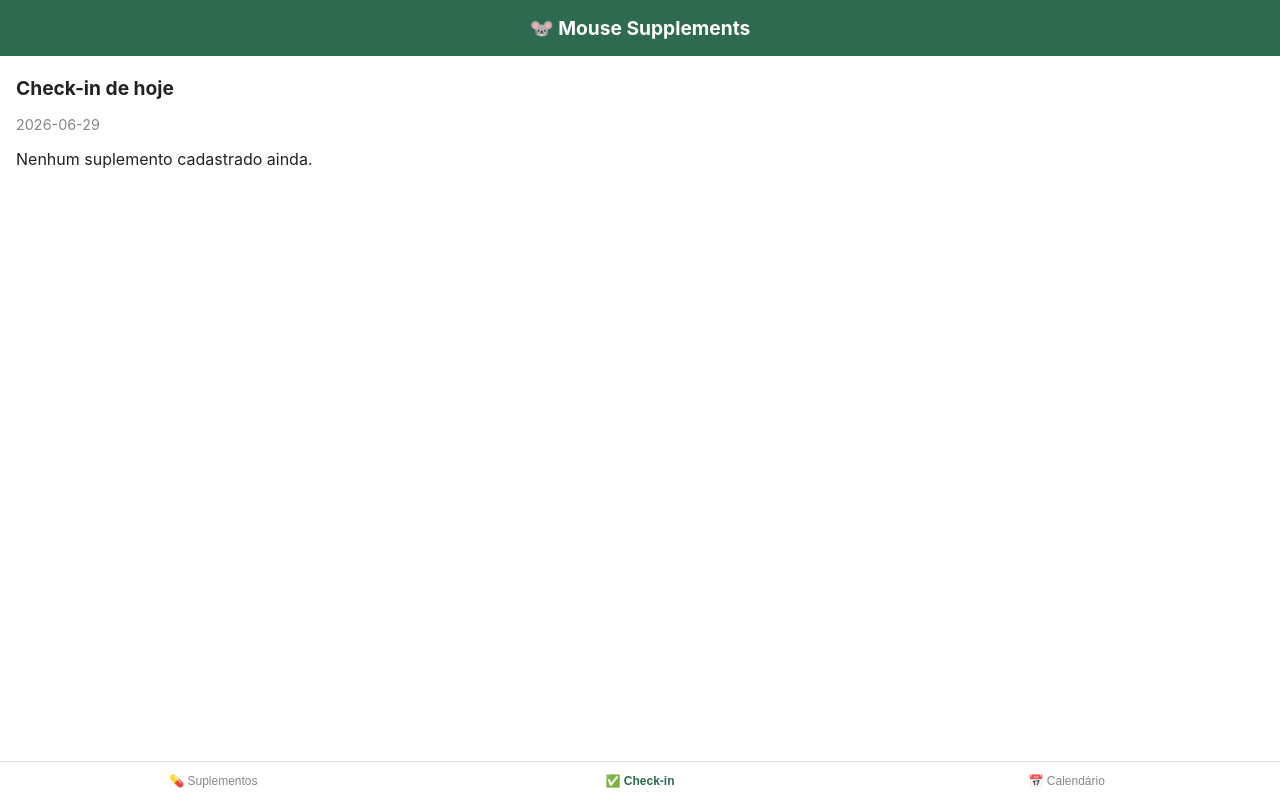
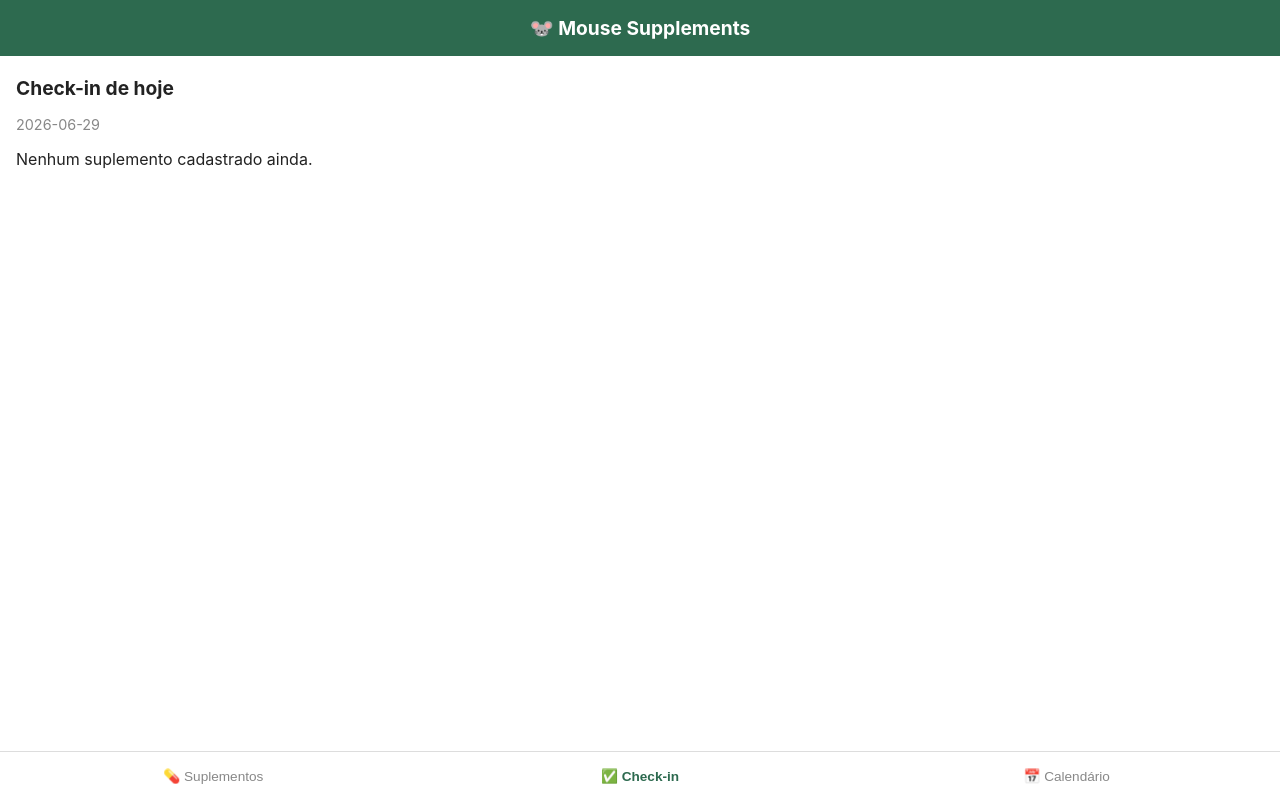
Before and after one commit to lazoskii/app_registro_antiaging, a React (Vite) app: page / in a window 1280 px wide. Built offline with nearby package versions, Linux system fonts and the light colour scheme.

Commit message:
resize bottom bar

```diff
--- a/src/App.css
+++ b/src/App.css
@@ -50,10 +50,10 @@ nav {
 
 nav button {
   flex: 1;
-  padding: 12px 4px;
+  padding: 16px 4px;
   border: none;
   background: none;
-  font-size: 0.75rem;
+  font-size: 0.85rem;
   color: #888;
   cursor: pointer;
   display: flex;
```
